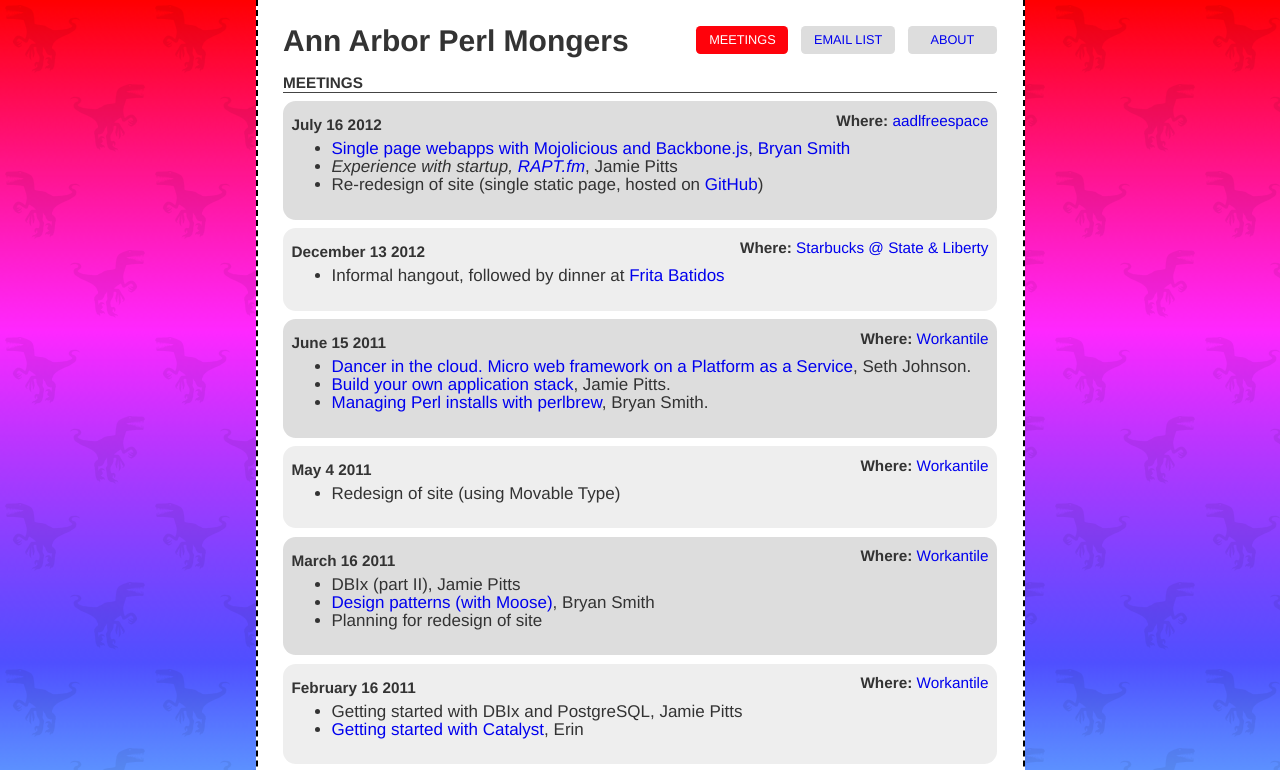
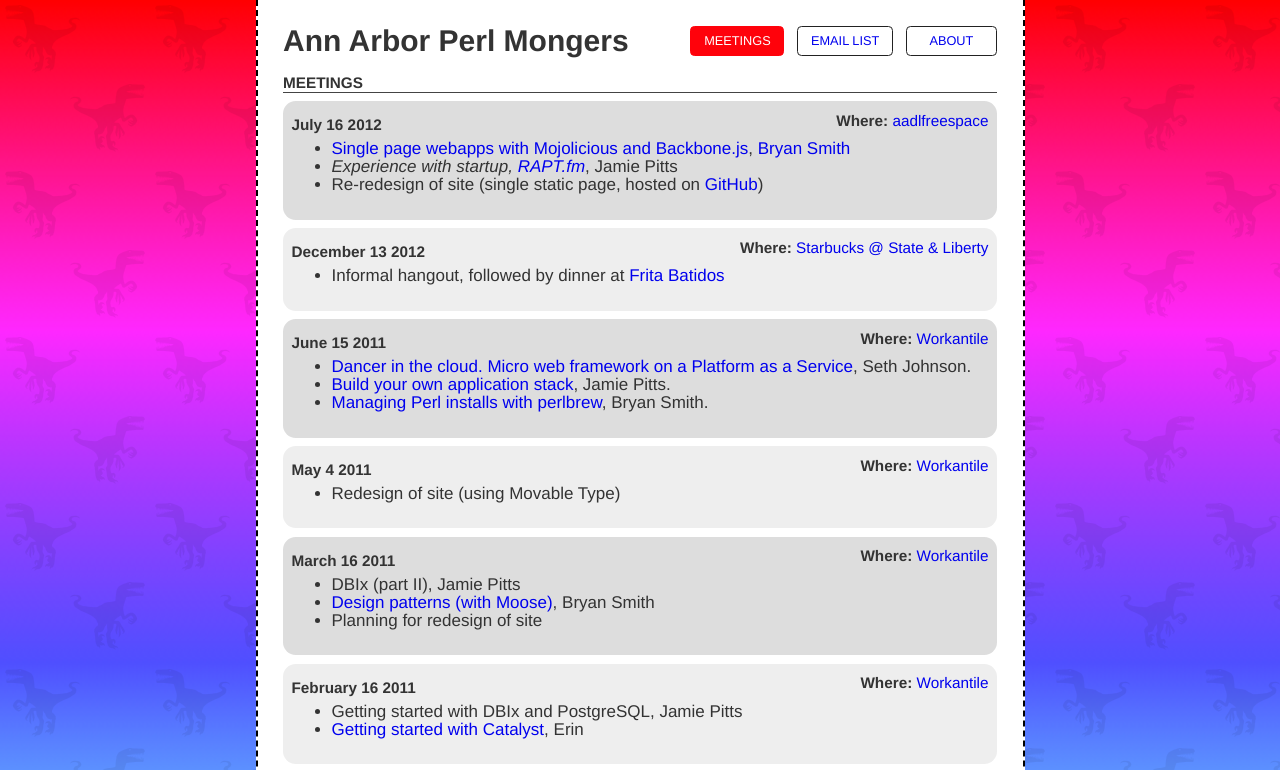
Before and after one commit to bryanesmith/A2PM, a plain HTML site: page public_html/index.html in a window 1280 px wide. In both pictures the pointer is over the link "MEETINGS". Shown: the top 770 px of the page. Drawn offline with nearby package versions, Linux system fonts and the light colour scheme.

Commit message:
Re-styled navigation buttons

```diff
--- a/public_html/css/style.css
+++ b/public_html/css/style.css
@@ -371,26 +371,28 @@ nav ul li a {
 }
 
 nav ul li a, nav ul li a:visited {
-  background: #ddd;
+  border: 1px solid #222;
+  background: #fff;
 }
 
 nav ul li a:hover {
   text-decoration: none;
+  color: #fff;
 }
 
 nav ul li:nth-child(1) a:hover {
   background: #ff020b;
-  color: #fff;
+  border-color: #ff020b;
 }
 
 nav ul li:nth-child(2) a:hover {
   background: #dd2eff;
-  color: #fff;
+  border-color: #dd2eff;
 }
 
 nav ul li:nth-child(3) a:hover {
   background: #4f50ff;
-  color: #fff;
+  border-color: #4f50ff;
 }
 
 h2 {
```
